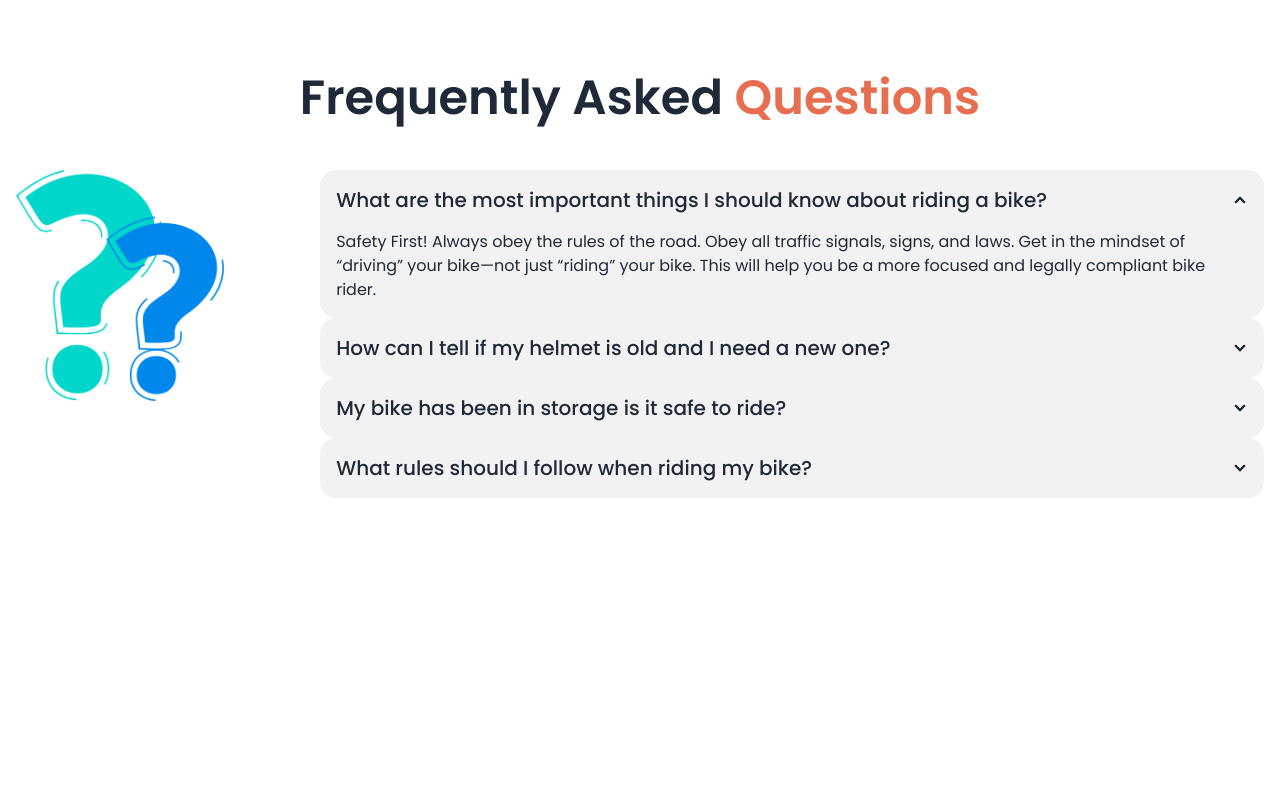
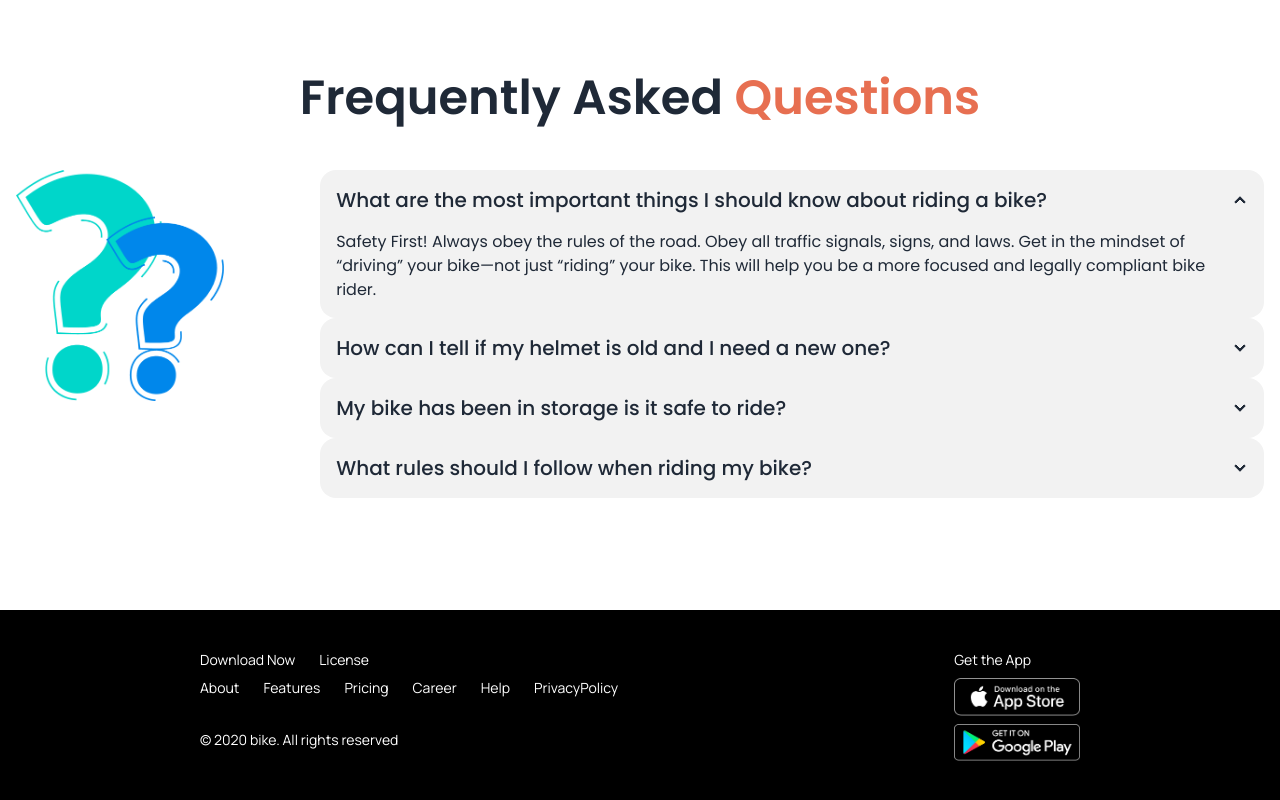
Before and after one commit to rar34/biker-zone-daisyui, a plain HTML site: page index.html in a window 1280 px wide. Shown: the part 2737-3537 px from the top of the page. Before the commit the page ends 3347 px from the top, so only its background shows below. Drawn offline with nearby package versions, Linux system fonts and the light colour scheme.

Commit message:
added footer section

```diff
--- a/index.html
+++ b/index.html
@@ -12,6 +12,7 @@
     <link rel="preconnect" href="https://fonts.googleapis.com">
     <link rel="preconnect" href="https://fonts.gstatic.com" crossorigin>
     <link href="https://fonts.googleapis.com/css2?family=Poppins:wght@400;500;600;700;800;900&display=swap" rel="stylesheet">
+    <link href="https://fonts.googleapis.com/css2?family=Manrope:wght@400;500&display=swap" rel="stylesheet">
 
     <!-- tailwind custom classes -->
     <script>
@@ -31,6 +32,9 @@
     <style>
         .font-poppins{
             font-family: 'Poppins', sans-serif;
+        }
+        .font-manrop{
+            font-family: 'Manrope', sans-serif;
         }
     </style>
 </head>
@@ -310,8 +314,30 @@
             </div>
         </section>
     </main>
-    <footer>
+    <footer class="footer p-10 justify-between bg-black font-manrop text-white">
+        <div class="lg:mx-40">
+            <div class="flex gap-6">
+                <a href="">Download Now</a>
+                <a href="">License</a>
+              </div>
+              <div class=" flex gap-2 lg:gap-6">
+                  <a href="">About</a>
+                  <a href="">Features</a>
+                  <a href="">Pricing</a>
+                  <a href="">Career</a>
+                  <a href="">Help</a>
+                  <a href="">PrivacyPolicy</a>
+              </div>
+              <p class="my-6">© 2020 bike. All rights reserved</p>
+        </div>
 
-    </footer>
+        <div class="lg:mx-40">
+            <h4>Get the App</h4>
+            <img src="images/others/ios.png" alt="">
+            <img src="images/others/android.png" alt="">
+        </div>
+
+
+      </footer>
 </body>
 </html>
```
